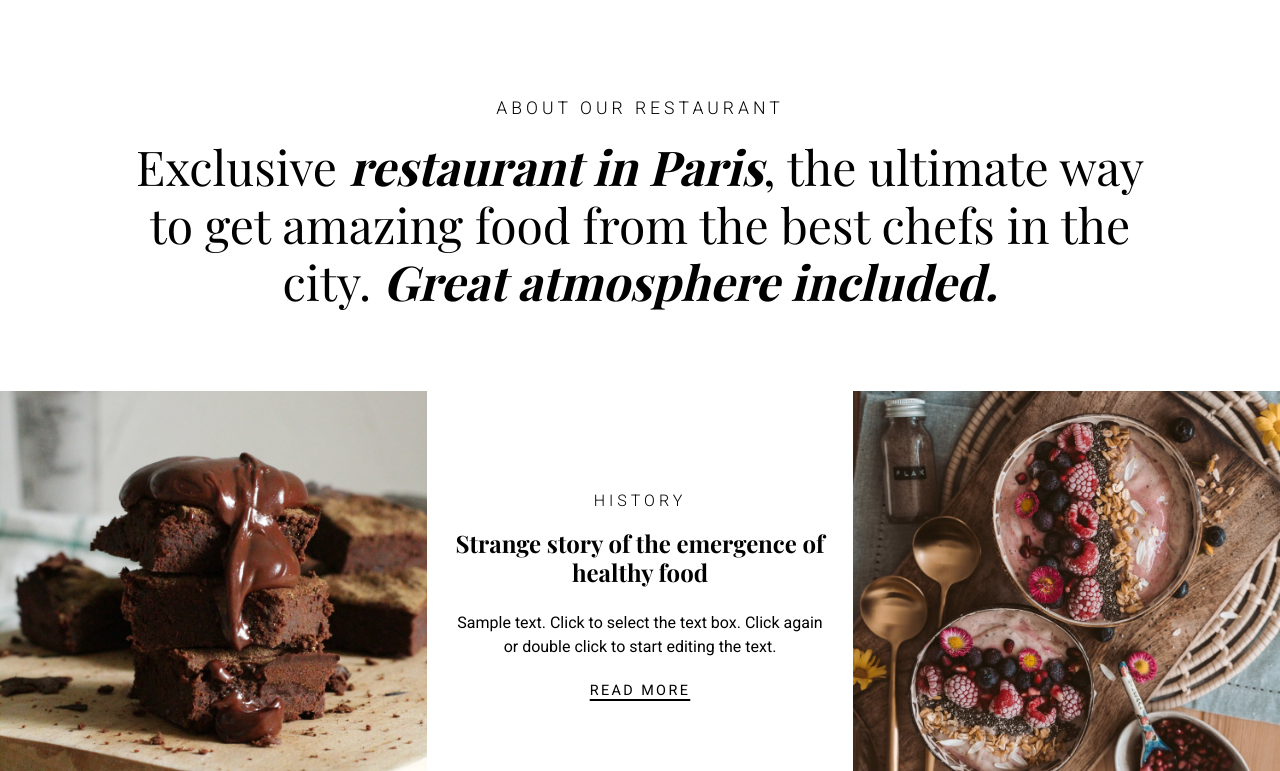
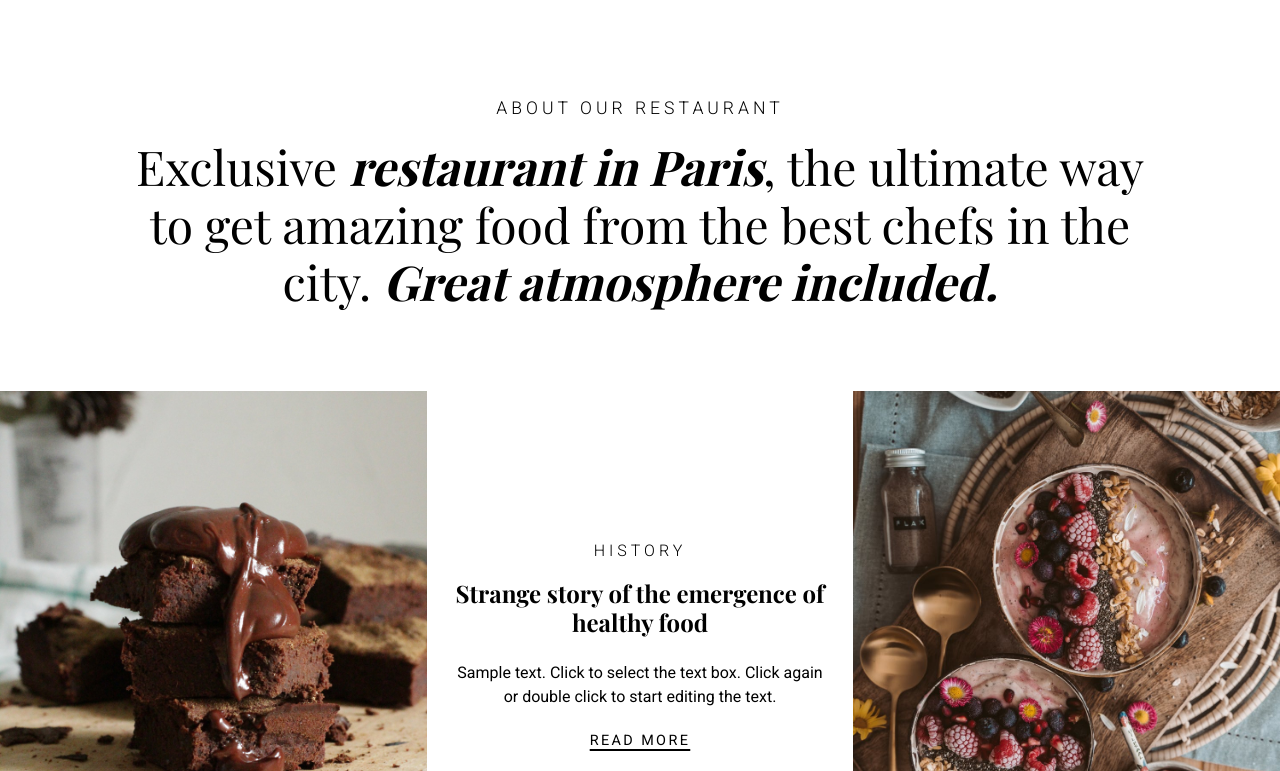
Before and after one commit to hrishikesh0x01/UITasks, a plain HTML site: page Assessment1/theBestRestaurant/index.html in a window 1280 px wide. Shown: the part 850-1621 px from the top of the page. Drawn offline with nearby package versions, Linux system fonts and the light colour scheme; files whose address does not match are found by name; a web font is replaced by a local one.

Commit message:
Some changes

```diff
--- a/Assessment1/theBestRestaurant/assets/css/style.css
+++ b/Assessment1/theBestRestaurant/assets/css/style.css
@@ -1,4 +1,4 @@
-@import url('https://fonts.googleapis.com/css2?family=Playfair+Display:ital,wght@0,400;0,700;1,400;1,700&family=Roboto:wght@300;400;700&display=swap');
+@import url("https://fonts.googleapis.com/css2?family=Playfair+Display:ital,wght@0,400;0,700;1,400;1,700&family=Roboto:wght@300;400;700&display=swap");
 
 * {
     padding: 0;
@@ -6,10 +6,13 @@
     box-sizing: border-box;
 }
 
+html,
 body {
-    font-family: 'Roboto', sans-serif;
+    font-family: "Roboto", sans-serif;
     line-height: 1.6;
     text-align: center;
+    width: 100%;
+    height: 100%;
 }
 
 img {
@@ -51,12 +54,12 @@ a {
 }
 
 .container {
-    max-width: 1366px;
+    max-width: 1600px;
     margin: 0 auto;
 }
 
 .title-font {
-    font-family: 'Playfair Display', serif;
+    font-family: "Playfair Display", serif;
     font-weight: 700;
 }
 
@@ -136,7 +139,7 @@ a {
 
 .card-1 {
     width: 33.33%;
-    height: 400px;
+    height: 500px;
 }
 
 .c1-text-card {
@@ -265,7 +268,7 @@ a {
     padding: 25%;
     border-radius: 50%;
     background-color: #000000;
-    font-family: 'Roboto', sans-serif;
+    font-family: "Roboto", sans-serif;
     font-weight: normal;
     color: #ffffff;
     letter-spacing: 0.375rem;
@@ -308,7 +311,7 @@ a {
 .submit-btn {
     width: max-content;
     padding: 0.8rem 1.75rem;
-    font-family: 'Roboto', sans-serif;
+    font-family: "Roboto", sans-serif;
     font-size: 0.95rem;
     line-height: 1;
     font-weight: 700;
@@ -316,7 +319,7 @@ a {
     border: 2px solid #000000;
     background-color: #ffffff;
     line-height: 1;
-    margin: 0.5rem 0
+    margin: 0.5rem 0;
 }
 
 .footer {
--- a/Assessment1/theBestRestaurant/index.html
+++ b/Assessment1/theBestRestaurant/index.html
@@ -37,7 +37,6 @@
                     </div>
                 </section>
                 <section class="sec2">
-                    <div class="container">
                     <div class="d-flex f-col f-align-center heading">
                         <div class="heading-subtitle">
                             ABOUT OUR RESTAURANT
@@ -106,7 +105,6 @@
                             </span>
                             <div class="c1-link c1-subtitle">
                                 <a href="#">READ MORE</a>
-                                </div>
                             </div>
                         </div>
                     </div>
@@ -235,7 +233,6 @@
                     </div>
                 </section>
                 <section class="sec5">
-                    <div class="container">
                     <div class="d-flex f-wrap w100 images-container">
                         <div class="d-flex f-align-center img-div-l1 overflow-hidden">
                             <img src="assets/images/restaurant-love-romantic-dinner.jpg" alt="">
@@ -249,7 +246,6 @@
                             </div>
                             <div class="d-flex f-align-center right-img-2 overflow-hidden">
                                 <img src="assets/images/pexels-marta-dzedyshko-2067396 (1).jpg" alt="">
-                                </div>
                             </div>
                         </div>
                     </div>
```
Also changed, not shown: 1 other file. Lines whose indentation alone changed are shown as unchanged.
